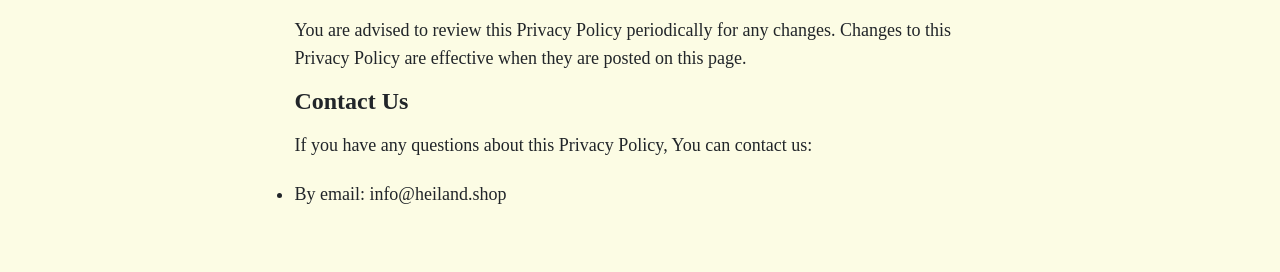
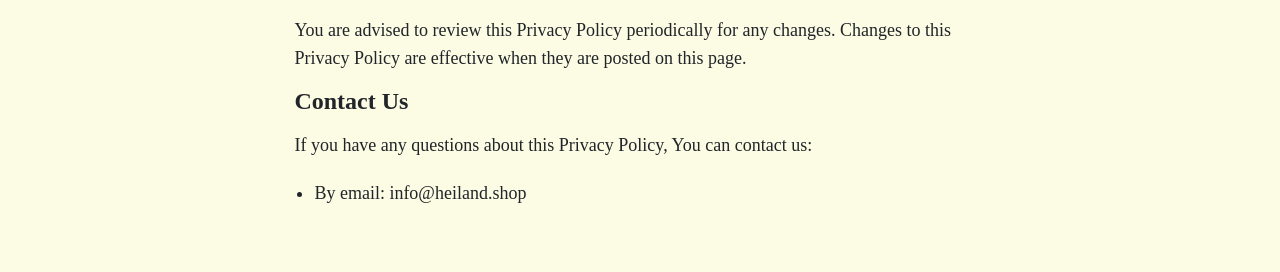
Before and after one commit to AmanPatel2003/Heiland, a React (Create React App) app: page /privacy in a window 1280 px wide. Shown: the part 7505-7777 px from the top of the page. Built offline with nearby package versions, Linux system fonts and the light colour scheme; the HTML template or start-up script is replaced by a standard one.

Commit message:
code commit

```diff
--- a/src/pages/Pageseven.js
+++ b/src/pages/Pageseven.js
@@ -595,7 +595,7 @@ export default function Pageseven() {
               If you have any questions about this Privacy Policy, You can
               contact us:
             </p>
-            <ul className="">
+            <ul className="pl-5">
               <li className=" text-lg  list-disc py-[2%]">
                 By email: info@heiland.shop
               </li>
```
